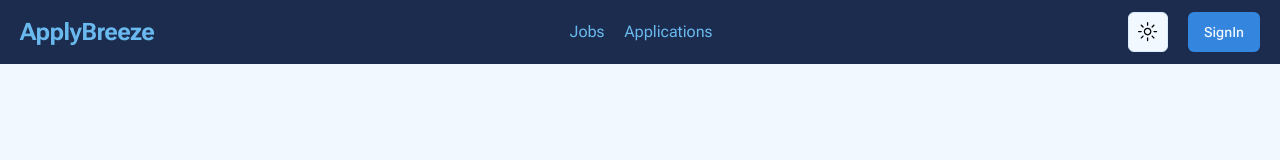
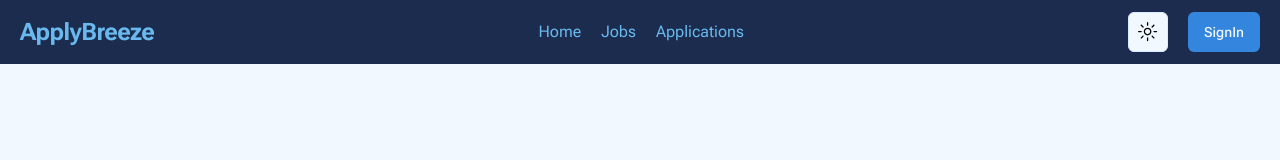
Before and after one commit to QuickerMaths/applybreeze, a Next.js app: page / in a window 1280 px wide. Shown: the top 160 px of the page. Built offline with nearby package versions, Linux system fonts and the light colour scheme.

Commit message:
finished implementing navbar

```diff
--- a/src/components/navbar/Navbar.tsx
+++ b/src/components/navbar/Navbar.tsx
@@ -2,6 +2,7 @@ import React from "react";
 import { TypographyH3 } from "../typography/typography";
 import { Button } from "../ui/button";
 import { ModeToggle } from "../mode-toggle/mode-toggle";
+import Link from "next/link";
 
 export default function Navbar() {
   return (
@@ -10,14 +11,19 @@ export default function Navbar() {
       <nav>
         <ul className="flex items-center space-x-5">
           <li>
-            <a href="#" className="text-secondary">
-              Jobs
-            </a>
+            <Link href="/" className="text-secondary">
+              Home
+            </Link>
           </li>
           <li>
-            <a href="#" className="text-secondary">
+            <Link href="/jobs" className="text-secondary">
+              Jobs
+            </Link>
+          </li>
+          <li>
+            <Link href="/applications" className="text-secondary">
               Applications
-            </a>
+            </Link>
           </li>
         </ul>
       </nav>
```
